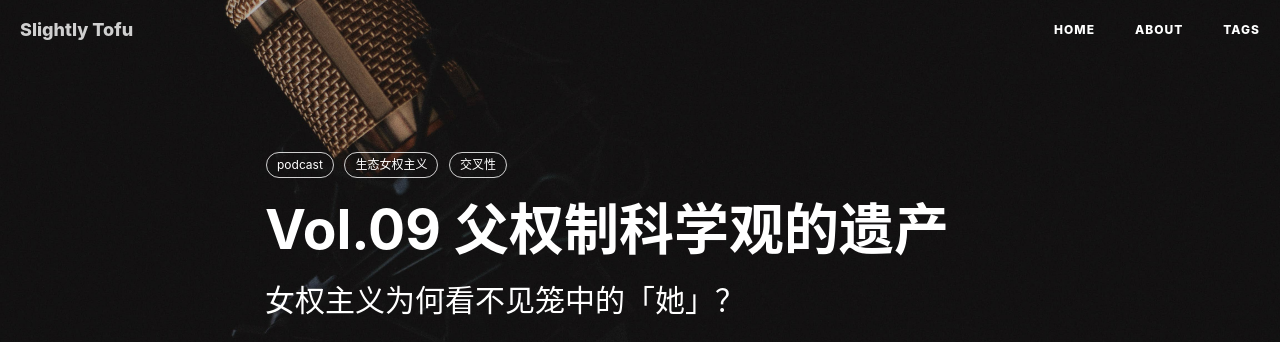
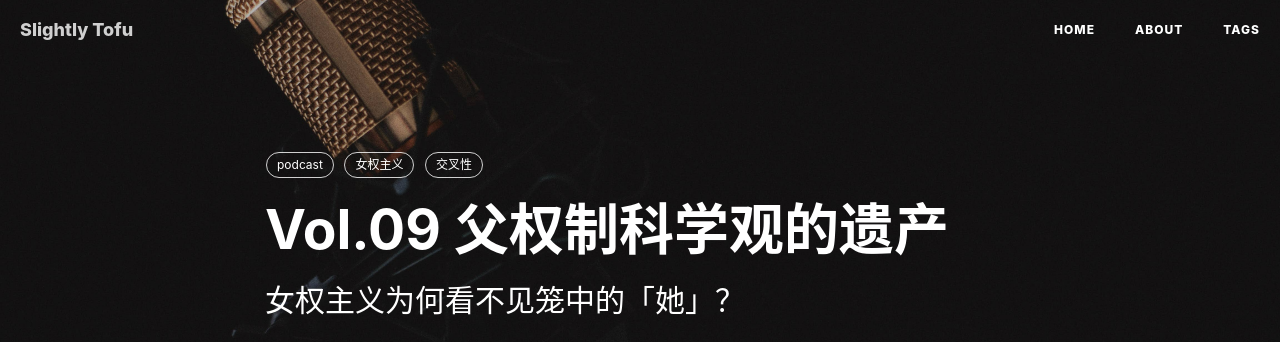
Before and after one commit to slightlytofu/slightlytofu.github.io, a Jekyll site: the page built from _posts/2025-07-15-Vol.09-父权制科学观的遗产-女权主义为何看不见笼中的她.md, in a window 1280 px wide and 900 px high. Shown: the top 342 px of the window. Built offline with Jekyll 4.4.1, drawn with Linux system fonts in a browser that asks for light colours; nearby versions of some CDN libraries; comment, search, counter and statistics services are not loaded.

Commit message:
Update tag: vol 09

```diff
--- a/_posts/2025-07-15-Vol.09-父权制科学观的遗产-女权主义为何看不见笼中的她.md
+++ b/_posts/2025-07-15-Vol.09-父权制科学观的遗产-女权主义为何看不见笼中的她.md
@@ -8,7 +8,7 @@ header-img: img/post-bg-default.jpg
 catalog: true
 tags:
     - podcast
-    - 生态女权主义
+    - 女权主义
     - 交叉性
 ---
 
```
